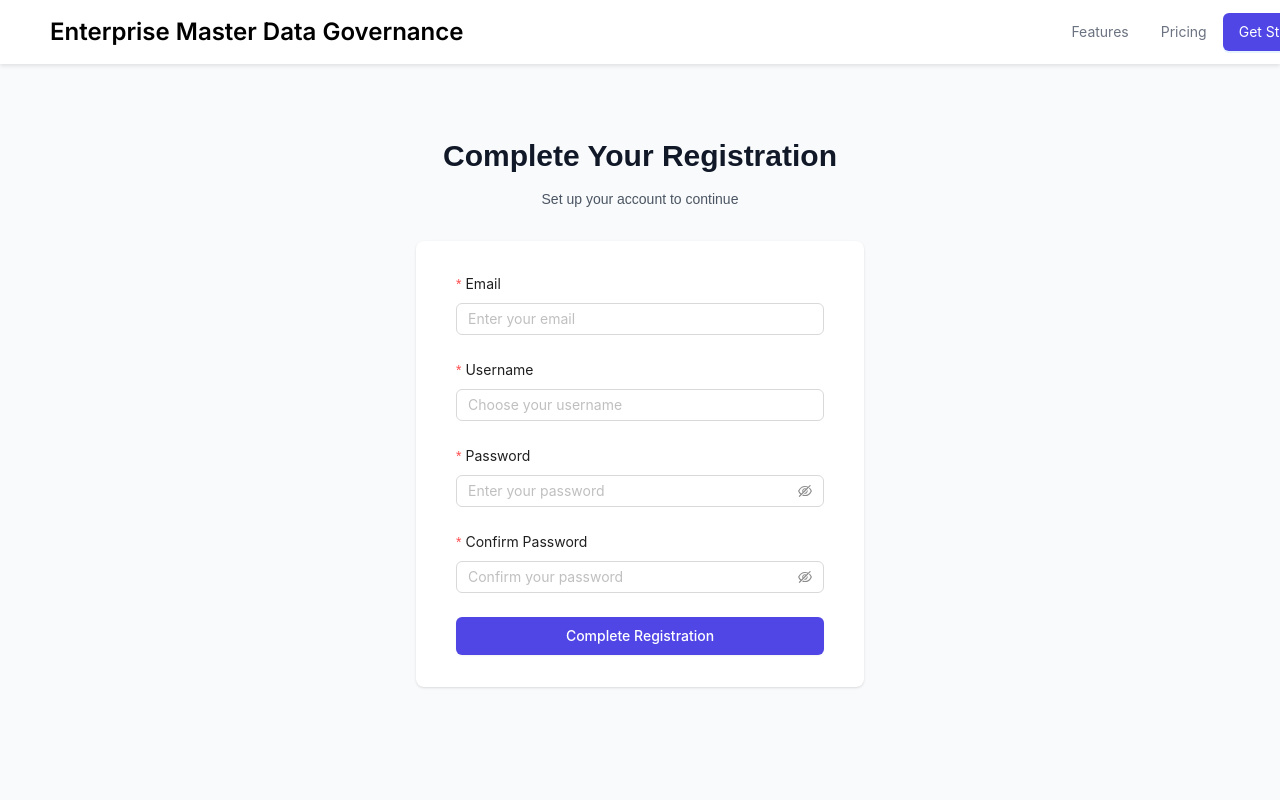
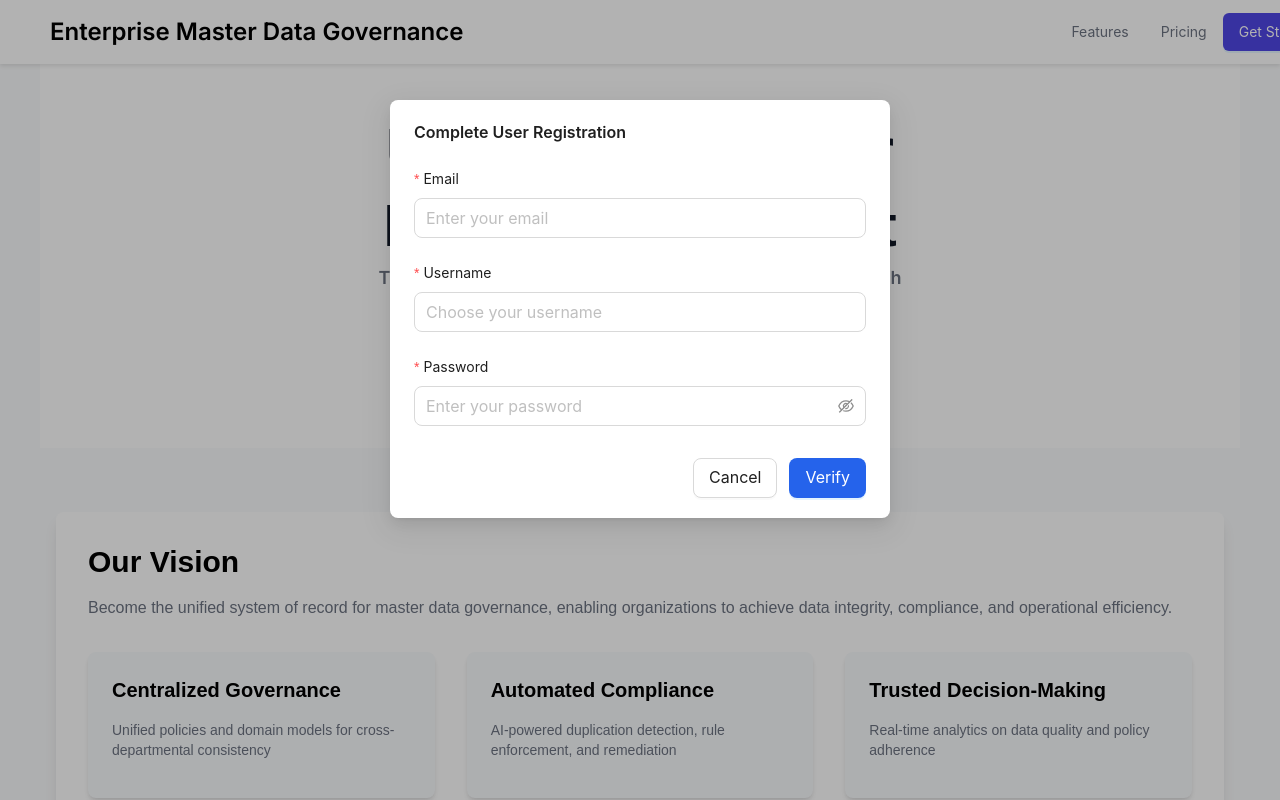
Before and after one commit to ralphlui/edgp-web, a Vue app: page /invitation/1 in a window 1280 px wide. Shown: the top 800 px of the page. Built offline with nearby package versions, Linux system fonts and the light colour scheme.

Commit message:
Commit017_EnhancedUserRegsitrationCompletionForInvitedUser

```diff
--- a/src/views/InvitationVerifyView.vue
+++ b/src/views/InvitationVerifyView.vue
@@ -1,23 +1,29 @@
 <script setup lang="ts">
-import { ref } from 'vue'
+import { ref, reactive, onMounted } from 'vue'
 import { useRoute, useRouter } from 'vue-router'
-import { Form, Input, message } from 'ant-design-vue'
+import { Modal, Form, Input, Button, message } from 'ant-design-vue'
+import AButton from 'ant-design-vue/es/button'
 import type { Rule } from 'ant-design-vue/es/form'
 import { userService } from '@/services/user.service'
+import AppAuth from '@/components/auth/AppAuth.vue'
 
 const route = useRoute()
 const router = useRouter()
 const registering = ref(false)
+const modalVisible = ref(false)
+const authRef = ref()
 
-const form = ref({
+const form = reactive({
   email: '',
   username: '',
   password: '',
-  confirmPassword: '',
 })
 
 const formRules: Record<string, Rule[]> = {
-  email: [{ required: true, message: 'Please input your email' }],
+  email: [
+    { required: true, message: 'Please input your email' },
+    { type: 'email', message: 'Please enter a valid email address' },
+  ],
   username: [
     { required: true, message: 'Please input your username' },
     { min: 3, message: 'Username must be at least 3 characters' },
@@ -26,19 +32,9 @@ const formRules: Record<string, Rule[]> = {
     { required: true, message: 'Please input your password' },
     { min: 8, message: 'Password must be at least 8 characters' },
     {
-      pattern: /^(?=.*[a-z])(?=.*[A-Z])(?=.*\d)(?=.*[@$!%*?&])[A-Za-z\d@$!%*?&]{8,}$/,
+      pattern: /^(?=.*[a-z])(?=.*[A-Z])(?=.*\d)(?=.*[!@#$%^&*()_+\-=\[\]{};':"\\|,.<>\/?])/,
       message:
         'Password must contain at least one uppercase letter, one lowercase letter, one number and one special character',
-    },
-  ],
-  confirmPassword: [
-    { required: true, message: 'Please confirm your password' },
-    {
-      validator: async (_rule: Rule, value: string) => {
-        if (value && value !== form.value.password) {
-          throw new Error('The two passwords do not match')
-        }
-      },
     },
   ],
 }
@@ -49,14 +45,19 @@ const handleSubmit = async () => {
     const token = route.params.token as string
 
     await userService.completeRegistration({
-      email: form.value.email,
-      username: form.value.username,
-      password: form.value.password,
+      email: form.email,
+      username: form.username,
+      password: form.password,
       userInvitationtoken: token,
     })
 
     message.success('Registration completed successfully. Please log in to continue.')
-    router.push('/')
+    modalVisible.value = false
+
+    // Show login modal after successful registration
+    setTimeout(() => {
+      authRef.value?.showModal()
+    }, 300)
   } catch (error) {
     console.error('Error completing registration:', error)
     message.error('Failed to complete registration. Please try again.')
@@ -64,54 +65,258 @@ const handleSubmit = async () => {
     registering.value = false
   }
 }
+
+const handleCancel = () => {
+  modalVisible.value = false
+  router.push('/')
+}
+
+const handleStartFreeTrial = () => {
+  // Do nothing since this is an invitation page
+}
+
+// Show modal when component mounts
+onMounted(() => {
+  modalVisible.value = true
+})
 </script>
 
 <template>
   <div class="min-h-screen flex items-center justify-center bg-gray-50 px-4 sm:px-6 lg:px-8">
-    <div class="max-w-md w-full space-y-8">
-      <div>
-        <h2 class="mt-6 text-3xl font-extrabold text-gray-900 text-center">
-          Complete Your Registration
-        </h2>
-        <p class="mt-2 text-sm text-gray-600 text-center">Set up your account to continue</p>
-      </div>
+    <!-- Complete User Registration Modal -->
+    <Modal
+      v-model:open="modalVisible"
+      title="Complete User Registration"
+      :footer="null"
+      :closable="false"
+      :mask-closable="false"
+      width="500px"
+      :destroy-on-close="true"
+      :mask-style="{ backgroundColor: 'rgba(0, 0, 0, 0.3)' }"
+      :z-index="1000"
+    >
+      <Form layout="vertical" :model="form" :rules="formRules" @finish="handleSubmit" class="mt-6">
+        <Form.Item name="email" label="Email">
+          <Input v-model:value="form.email" placeholder="Enter your email" size="large" />
+        </Form.Item>
 
-      <div class="mt-8 bg-white py-8 px-4 shadow sm:rounded-lg sm:px-10">
-        <Form layout="vertical" :rules="formRules" @finish="handleSubmit">
-          <Form.Item name="email" label="Email" :rules="formRules.email">
-            <Input v-model:value="form.email" placeholder="Enter your email" />
-          </Form.Item>
+        <Form.Item name="username" label="Username">
+          <Input v-model:value="form.username" placeholder="Choose your username" size="large" />
+        </Form.Item>
 
-          <Form.Item name="username" label="Username" :rules="formRules.username">
-            <Input v-model:value="form.username" placeholder="Choose your username" />
-          </Form.Item>
+        <Form.Item name="password" label="Password">
+          <Input.Password
+            v-model:value="form.password"
+            placeholder="Enter your password"
+            size="large"
+          />
+        </Form.Item>
 
-          <Form.Item name="password" label="Password" :rules="formRules.password">
-            <Input.Password v-model:value="form.password" placeholder="Enter your password" />
-          </Form.Item>
+        <div class="flex justify-end space-x-3 mt-8">
+          <Button @click="handleCancel" :disabled="registering" size="large"> Cancel </Button>
+          <Button
+            type="primary"
+            html-type="submit"
+            :loading="registering"
+            size="large"
+            class="bg-blue-600 hover:bg-blue-700"
+          >
+            {{ registering ? 'Verifying...' : 'Verify' }}
+          </Button>
+        </div>
+      </Form>
+    </Modal>
 
-          <Form.Item
-            name="confirmPassword"
-            label="Confirm Password"
-            :rules="formRules.confirmPassword"
+    <!-- Same content as main landing page -->
+    <div class="min-h-screen pt-[64px]">
+      <!-- Hero Section -->
+      <section class="py-14 bg-white">
+        <div class="container mx-auto px-4 text-center">
+          <h1 class="text-4xl md:text-6xl font-bold mb-4 text-gray-900">Unify Your Master</h1>
+          <h1 class="text-4xl md:text-6xl font-bold mb-2 text-gray-900">Data Management</h1>
+          <p class="text-[#6B7280] mb-8 text-lg font-['Inter'] text-center">
+            Transform fragmented data into a single source of truth with
+            <br />AI-powered governance
+          </p>
+          <AButton
+            type="primary"
+            size="large"
+            class="h-12 px-8 text-lg"
+            style="background-color: #4f46e5"
+            @click="handleStartFreeTrial"
           >
-            <Input.Password
-              v-model:value="form.confirmPassword"
-              placeholder="Confirm your password"
-            />
-          </Form.Item>
+            Start Free Trial
+          </AButton>
+        </div>
+      </section>
 
-          <div class="mt-6">
-            <button
-              type="submit"
-              class="w-full flex justify-center py-2 px-4 border border-transparent rounded-md shadow-sm text-sm font-medium text-white bg-indigo-600 hover:bg-indigo-700 focus:outline-none focus:ring-2 focus:ring-offset-2 focus:ring-indigo-500"
-              :disabled="registering"
+      <!-- Vision Section -->
+      <section class="py-16">
+        <div class="container mx-auto px-4">
+          <div class="bg-white rounded-lg shadow-lg p-8">
+            <h2 class="text-3xl font-bold mb-4 text-left">Our Vision</h2>
+            <p class="text-[#6B7280] mb-8 text-base">
+              Become the unified system of record for master data governance, enabling organizations
+              to achieve data integrity, compliance, and operational efficiency.
+            </p>
+            <div class="grid grid-cols-1 md:grid-cols-3 gap-8">
+              <div class="bg-[#F8FAFC] p-6 rounded-lg shadow-md">
+                <h3 class="text-xl font-semibold mb-4">Centralized Governance</h3>
+                <p class="text-[#6B7280] text-sm">
+                  Unified policies and domain models for cross-departmental consistency
+                </p>
+              </div>
+              <div class="bg-[#F8FAFC] p-6 rounded-lg shadow-md">
+                <h3 class="text-xl font-semibold mb-4">Automated Compliance</h3>
+                <p class="text-[#6B7280] text-sm">
+                  AI-powered duplication detection, rule enforcement, and remediation
+                </p>
+              </div>
+              <div class="bg-[#F8FAFC] p-6 rounded-lg shadow-md">
+                <h3 class="text-xl font-semibold mb-4">Trusted Decision-Making</h3>
+                <p class="text-[#6B7280] text-sm">
+                  Real-time analytics on data quality and policy adherence
+                </p>
+              </div>
+            </div>
+          </div>
+        </div>
+      </section>
+
+      <!-- Features Section -->
+      <section id="features" class="py-16 bg-white">
+        <div class="container mx-auto px-4">
+          <h2 class="text-3xl font-bold mb-12 text-center">Enterprise-Grade Features</h2>
+          <div class="grid grid-cols-1 md:grid-cols-3 gap-8">
+            <div class="bg-white p-6 rounded-lg shadow-md">
+              <h3 class="text-xl font-semibold mb-4">Predefined Domain Models</h3>
+              <ul class="text-[#6B7280] text-sm list-disc pl-5 space-y-2">
+                <li>Product management</li>
+                <li>Business partner data</li>
+                <li>Location tracking</li>
+                <li>API integration support</li>
+              </ul>
+            </div>
+            <div class="bg-white p-6 rounded-lg shadow-md">
+              <h3 class="text-xl font-semibold mb-4">AI-Powered Quality Management</h3>
+              <ul class="text-[#6B7280] text-sm list-disc pl-5 space-y-2">
+                <li>Intelligent validation rules</li>
+                <li>AI duplication detection</li>
+                <li>Automated data cleansing</li>
+                <li>Real-time quality metrics</li>
+              </ul>
+            </div>
+            <div class="bg-white p-6 rounded-lg shadow-md">
+              <h3 class="text-xl font-semibold mb-4">Enterprise Security</h3>
+              <ul class="text-[#6B7280] text-sm list-disc pl-5 space-y-2">
+                <li>Role-based access control</li>
+                <li>Advanced authentication</li>
+                <li>Audit logging</li>
+                <li>Data encryption</li>
+              </ul>
+            </div>
+          </div>
+        </div>
+      </section>
+
+      <!-- Pricing Section -->
+      <section id="pricing" class="py-16">
+        <div class="container mx-auto px-4">
+          <h2 class="text-3xl font-bold mb-12 text-center">Flexible Pricing Plans</h2>
+          <div class="grid grid-cols-1 md:grid-cols-3 gap-8">
+            <div
+              class="bg-white p-8 rounded-lg shadow-md border transition-transform duration-300 hover:scale-105"
             >
-              {{ registering ? 'Setting up your account...' : 'Complete Registration' }}
-            </button>
+              <h3 class="text-2xl font-bold mb-2">Free</h3>
+              <p class="text-[#6B7280] text-sm mb-4">Perfect for getting started</p>
+              <p class="text-[#111827] text-4xl font-bold mb-6">
+                $0<span class="text-sm text-[#6B7280] font-normal">/month</span>
+              </p>
+              <ul class="text-[#6B7280] text-sm list-disc pl-5 space-y-2 mb-6">
+                <li>1 Data Analyst</li>
+                <li>1,000 Records/batch</li>
+                <li>Manual Upload Only</li>
+                <li>Basic Support</li>
+              </ul>
+              <AButton
+                type="primary"
+                ghost
+                class="w-full h-[45px] border-2 !border-[#4F46E5] !bg-transparent hover:!bg-[#4F46E5] !text-[#4F46E5] hover:!text-white transition-all duration-300"
+                @click="handleStartFreeTrial"
+              >
+                Get Started
+              </AButton>
+            </div>
+            <div
+              class="bg-white p-8 rounded-lg shadow-md border transition-transform duration-300 hover:scale-105"
+            >
+              <h3 class="text-2xl font-bold mb-2">Business</h3>
+              <p class="text-[#6B7280] text-sm mb-4">For growing organizations</p>
+              <p class="text-[#111827] text-4xl font-bold mb-6">
+                $499<span class="text-sm text-[#6B7280] font-normal">/month</span>
+              </p>
+              <ul class="text-[#6B7280] text-sm list-disc pl-5 space-y-2 mb-6">
+                <li>5 Data Analysts</li>
+                <li>5,000 Records/batch</li>
+                <li>Manual Upload Only</li>
+                <li>Priority Support</li>
+              </ul>
+              <AButton
+                type="primary"
+                ghost
+                class="w-full h-[45px] border-2 !border-[#4F46E5] !bg-transparent hover:!bg-[#4F46E5] !text-[#4F46E5] hover:!text-white transition-all duration-300"
+                @click="handleStartFreeTrial"
+              >
+                Start Trial
+              </AButton>
+            </div>
+            <div
+              class="bg-white p-8 rounded-lg shadow-md border transition-transform duration-300 hover:scale-105"
+            >
+              <h3 class="text-2xl font-bold mb-2">Enterprise</h3>
+              <p class="text-[#6B7280] text-sm mb-4">For large organizations</p>
+              <p class="text-[#111827] text-4xl font-bold mb-6">Custom</p>
+              <ul class="text-[#6B7280] text-sm list-disc pl-5 space-y-2 mb-6">
+                <li>Unlimited Users</li>
+                <li>Unlimited Records</li>
+                <li>Full ERP Integration</li>
+                <li>24/7 Support</li>
+              </ul>
+              <AButton
+                type="primary"
+                ghost
+                class="w-full h-[45px] border-2 !border-[#4F46E5] !bg-transparent hover:!bg-[#4F46E5] !text-[#4F46E5] hover:!text-white transition-all duration-300"
+                @click="handleStartFreeTrial"
+              >
+                Contact Sales
+              </AButton>
+            </div>
           </div>
-        </Form>
-      </div>
+        </div>
+      </section>
+
+      <!-- Footer -->
+      <footer class="bg-white border-t py-8">
+        <div class="container mx-auto px-4">
+          <div class="flex flex-col md:flex-row justify-between items-center">
+            <div class="text-gray-600 mb-4 md:mb-0">© 2025 DataGov. All rights reserved.</div>
+            <div class="flex space-x-6">
+              <a href="#" class="text-gray-600 hover:text-[#4F46E5]">Privacy</a>
+              <a href="#" class="text-gray-600 hover:text-[#4F46E5]">Terms</a>
+              <a href="#" class="text-gray-600 hover:text-[#4F46E5]">Contact</a>
+            </div>
+          </div>
+        </div>
+      </footer>
     </div>
+
+    <!-- Auth Modal for Login after Registration -->
+    <AppAuth ref="authRef" />
   </div>
 </template>
+
+<style scoped>
+.container {
+  max-width: 1200px;
+}
+</style>
```
